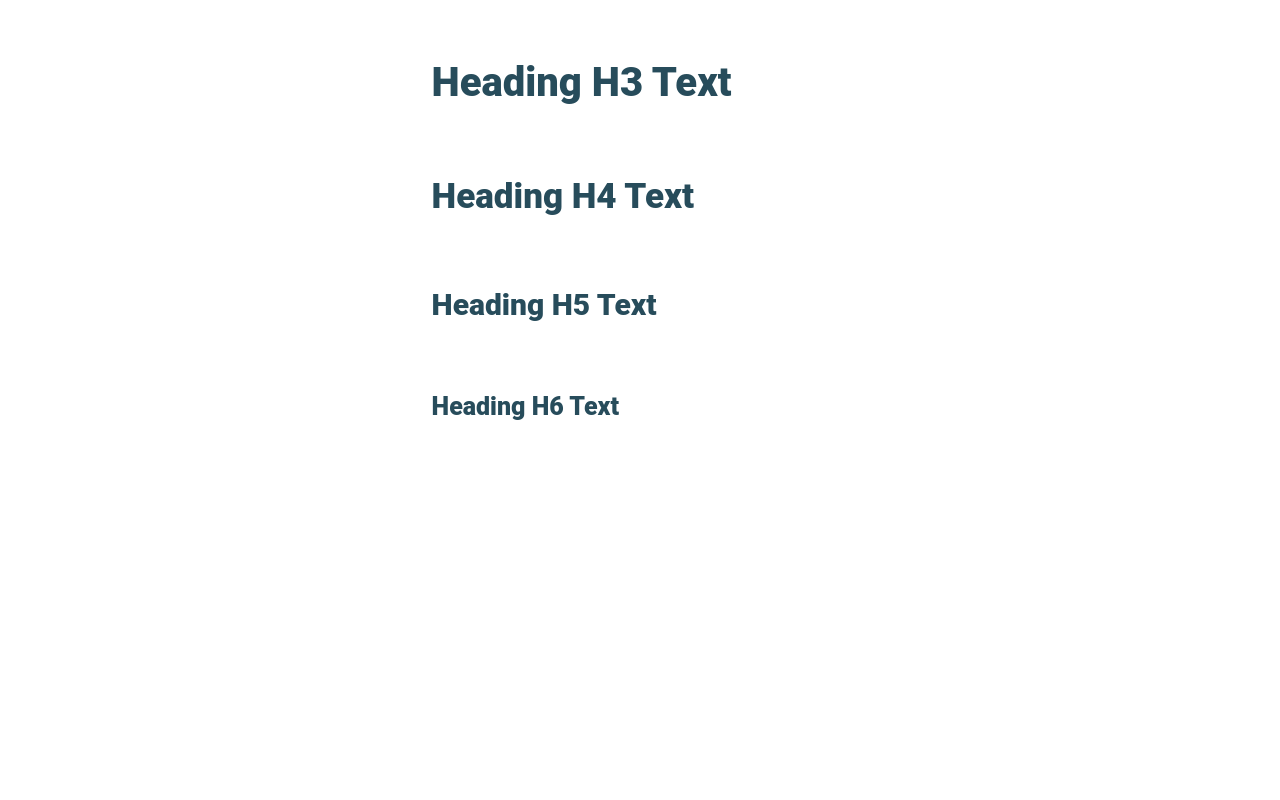
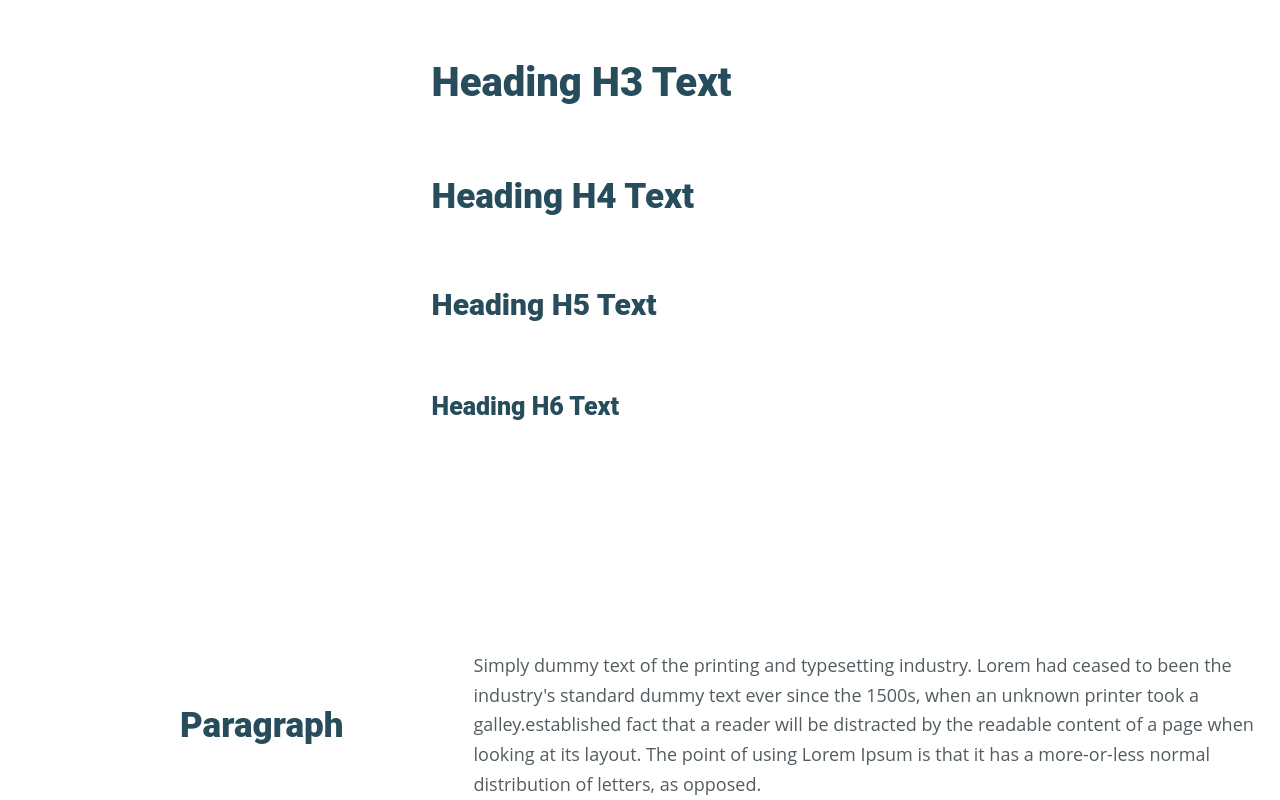
Before and after one commit to AramPetrosyan07/b_group, a React (Create React App) app: page / in a window 1280 px wide. Shown: the part 1231-2031 px from the top of the page. Before the commit the page ends 1722 px from the top, so only its background shows below. Built offline with nearby package versions, Linux system fonts and the light colour scheme.

Commit message:
paragraph

```diff
--- a/src/components/StyleGuide/styleGuide.css
+++ b/src/components/StyleGuide/styleGuide.css
@@ -193,3 +193,27 @@
   color: #274c5b;
   margin-bottom: 70px;
 }
+.paragraphs{
+  display: flex;
+  justify-content: center;
+  align-items: center;
+  margin-top: 160px;
+}
+.paragr{
+  font-family: 'Roboto';
+font-style: normal;
+font-weight: 800;
+font-size: 35px;
+line-height: 41px;
+color: #274C5B;
+margin-left: 180px;
+}
+.p1{
+  font-family: 'Open Sans';
+font-style: normal;
+font-weight: 400;
+font-size: 18px;
+line-height: 165.4%;
+margin-left: 130px;
+color: #525C60;
+}
--- a/src/components/StyleGuide/styleGuide.jsx
+++ b/src/components/StyleGuide/styleGuide.jsx
@@ -63,6 +63,13 @@ const StyleGuide = () => {
           <div>
           </div>
         </div>
+        <div className="paragraphs">
+          <p className="paragr">Paragraph</p>
+          <p className="p1">
+            Simply dummy text of the printing and typesetting industry. Lorem had ceased to been the industry's standard dummy text ever since the 1500s, when an unknown printer took a galley.established fact that a reader will be distracted by the readable content of a page when looking at its layout. The point of using Lorem Ipsum is that it has a more-or-less normal distribution of letters, as opposed.
+
+          </p>
+        </div>
       </div>
     </div>
   );
```
